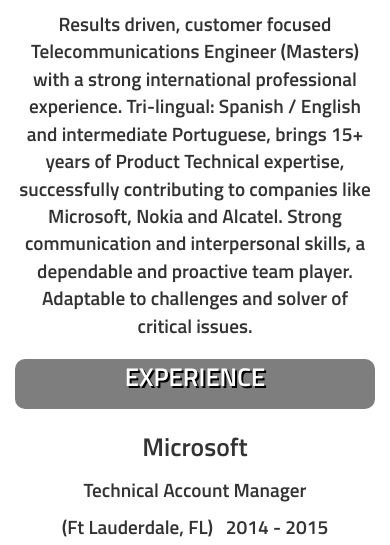
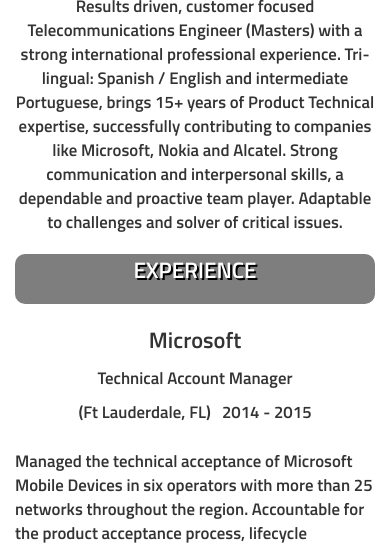
Before and after one commit to yribarne/CV, a plain HTML site: page index.html in a window 390 px wide. Shown: the part 313-858 px from the top of the page. Drawn offline with Linux system fonts and the light colour scheme.

Commit message:
change font-size for smallest screens

```diff
--- a/css/styles.css
+++ b/css/styles.css
@@ -1,3 +1,4 @@
+
 header {
   background-color: black;
   padding-top: 5px;
@@ -34,9 +35,12 @@ body{
 }
 
 @media (max-width: 767px) {
-.headOfSection{
-	text-align: center;
-	padding-bottom: 20px;
+	body{
+		font-size: 14px;
+	}
+	.headOfSection{
+		text-align: center;
+		padding-bottom: 5px;
 	}
 }
 hr{
```
